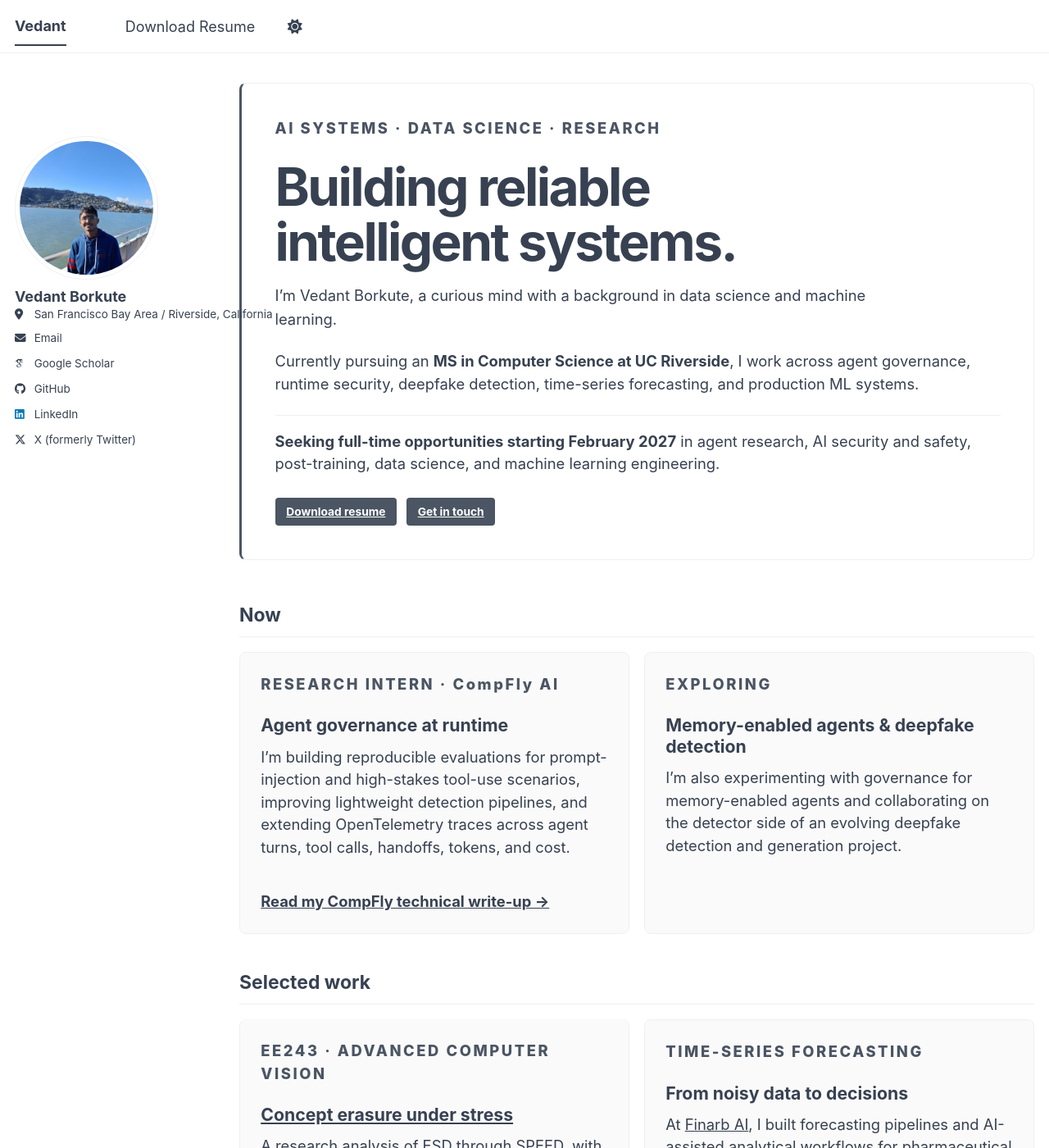
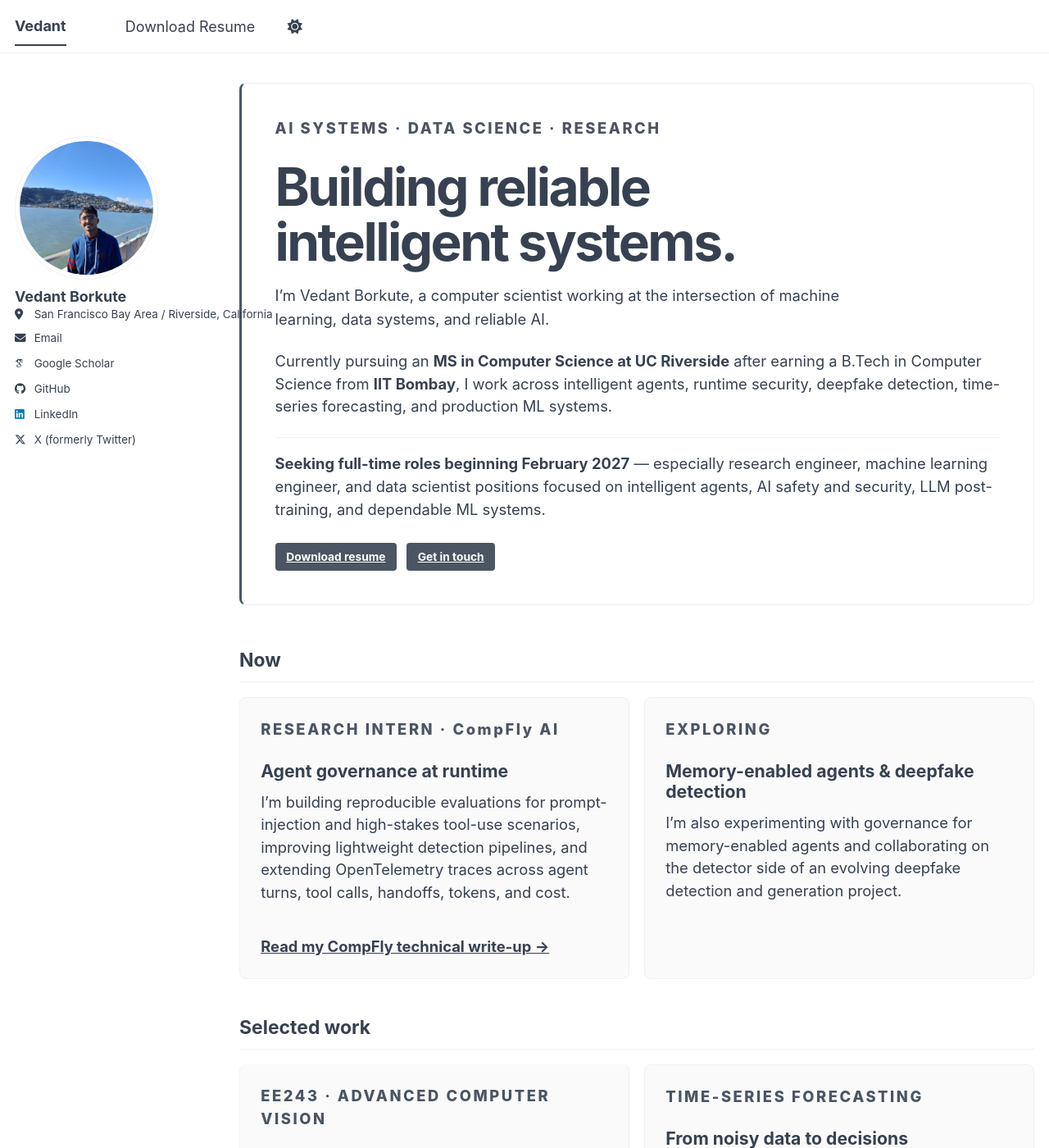
Before and after one commit to Vedant2100/vedant2100.github.io, a Jekyll site: the page built from _pages/about.md, in a window 1280 px wide and 1400 px high. Shown: the whole window at 82% size. Built offline with Jekyll 4.4.1, drawn with Linux system fonts in a browser that asks for light colours; some web fonts are replaced; a script bundle is joined from its source files by our own code; library files that are not in the unit come from our copies; some of the changed text lies outside the part shown.

Commit message:
Refine portfolio positioning and project wording

```diff
--- a/_pages/about.md
+++ b/_pages/about.md
@@ -11,9 +11,9 @@
 <div class="home-hero">
   <p class="home-hero__eyebrow">AI SYSTEMS · DATA SCIENCE · RESEARCH</p>
   <h1>Building reliable intelligent systems.</h1>
-  <p class="home-hero__lead">I’m Vedant Borkute, a curious mind with a background in data science and machine learning.</p>
-  <p>Currently pursuing an <strong>MS in Computer Science at UC Riverside</strong>, I work across agent governance, runtime security, deepfake detection, time-series forecasting, and production ML systems.</p>
-  <p class="home-hero__availability"><strong>Seeking full-time opportunities starting February 2027</strong> in agent research, AI security and safety, post-training, data science, and machine learning engineering.</p>
+  <p class="home-hero__lead">I’m Vedant Borkute, a computer scientist working at the intersection of machine learning, data systems, and reliable AI.</p>
+  <p>Currently pursuing an <strong>MS in Computer Science at UC Riverside</strong> after earning a B.Tech in Computer Science from <strong>IIT Bombay</strong>, I work across intelligent agents, runtime security, deepfake detection, time-series forecasting, and production ML systems.</p>
+  <p class="home-hero__availability"><strong>Seeking full-time roles beginning February 2027</strong> — especially research engineer, machine learning engineer, and data scientist positions focused on intelligent agents, AI safety and security, LLM post-training, and dependable ML systems.</p>
   <div class="home-hero__actions">
     <a class="btn btn--primary" href="/files/Vedant_Resume_09_26.pdf" download="Vedant_Resume_09_26.pdf">Download resume</a>
     <a class="btn" href="mailto:vbork001@ucr.edu">Get in touch</a>
@@ -54,14 +54,14 @@
   <article class="home-card home-card--accent">
     <p class="home-card__eyebrow">AI FOR NAVIGATION · LLM REASONING</p>
     <h3><a href="https://github.com/Vedant2100/w26/tree/main/CS_228">Comparing reasoning strategies</a></h3>
-    <p>With advisor <strong>Yinglun Zhu</strong>, I studied Reactive, ReAct, Chain-of-Thought, Tree-of-Thought, and Buffer-of-Thought strategies in MiniGrid using Qwen2.5-7B-Instruct, tracking success, exploration, and token usage.</p>
+    <p>With <strong>Yinglun Zhu</strong>, I tested Reactive, ReAct, Chain-of-Thought, Tree-of-Thought, and Buffer-of-Thought strategies in MiniGrid using Qwen2.5-7B-Instruct, tracking success, exploration, and token usage.</p>
     <p><strong>Result:</strong> Up to 55% success on LavaGapS6 and 20% on LavaCrossingS9N2.</p>
     <a class="home-card__link" href="https://github.com/Vedant2100/w26/tree/main/CS_228">View the project on GitHub →</a>
   </article>
   <article class="home-card">
     <p class="home-card__eyebrow">EE269 · PAPER PRESENTATION</p>
     <h3><a href="https://github.com/Vedant2100/EE269-Presentation">LLM safety & mechanistic interpretability</a></h3>
-    <p>For an LLM course with <strong>Professor Yinglun Zhu</strong>, I prepared a graduate-level paper presentation spanning four recent papers on LLM safety, mechanistic interpretability, and the bridge between them.</p>
+    <p>For <strong>EE 269 at UC Riverside</strong> with <strong>Professor Yinglun Zhu</strong>, I prepared a graduate-level paper presentation spanning four recent papers on LLM safety, mechanistic interpretability, and the bridge between them.</p>
     <a class="home-card__link" href="https://github.com/Vedant2100/EE269-Presentation">View the presentation on GitHub →</a>
   </article>
 </div>
```
Also changed, not shown: _pages/cv.md (+2 -2 lines).
